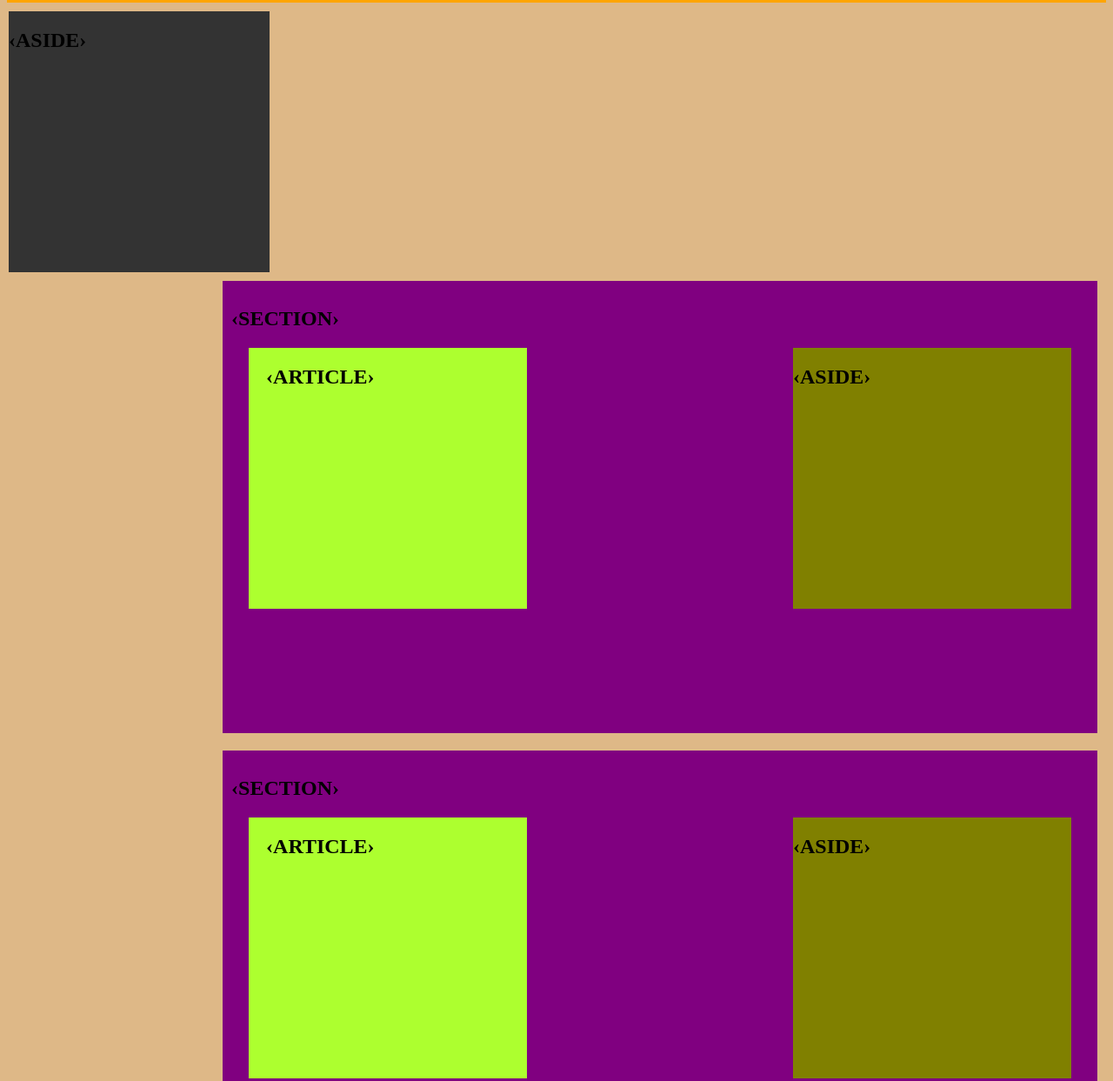
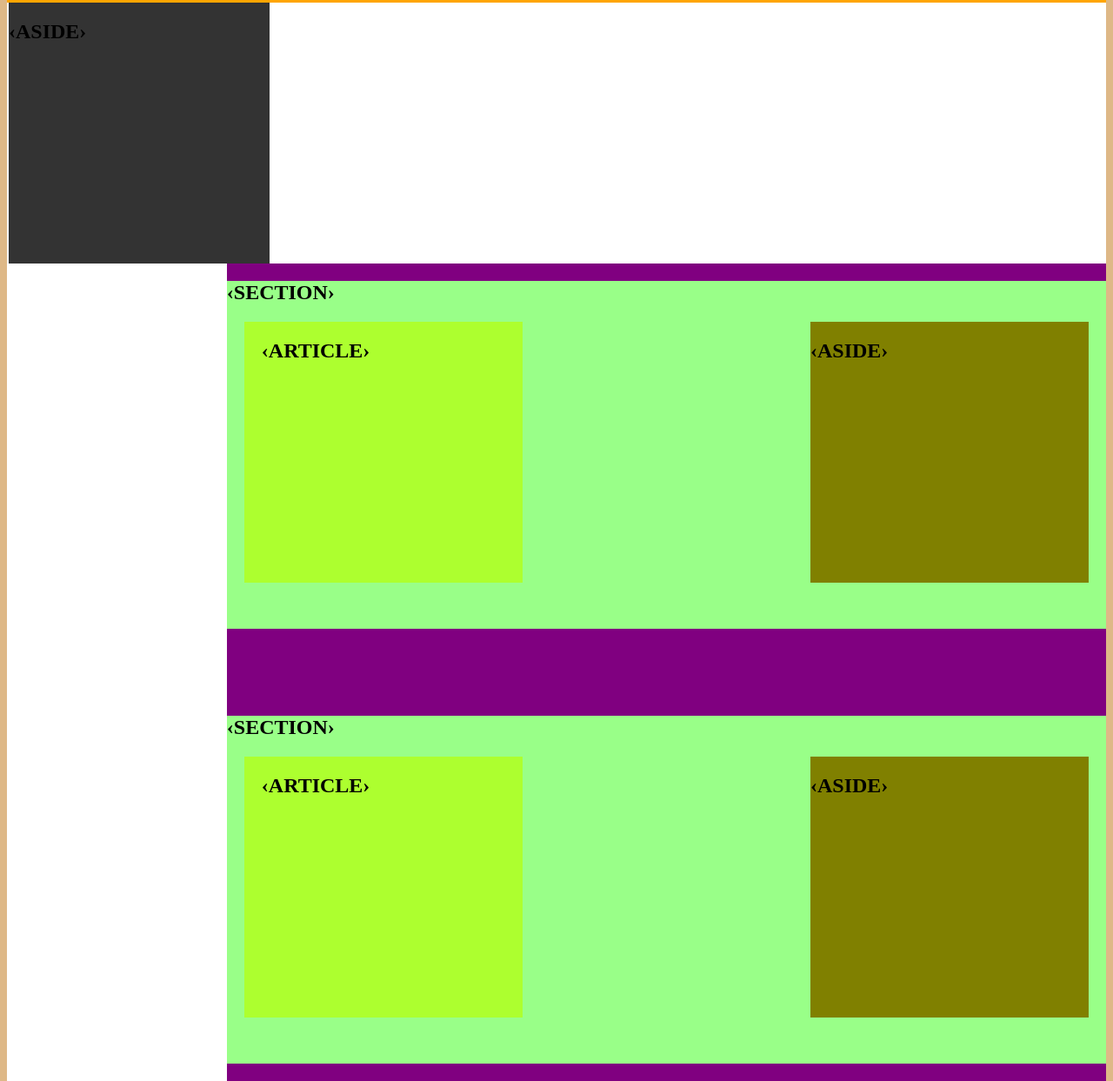
Before and after one commit to moh3424/miniZoning, a plain HTML site: page index.html in a window 1280 px wide. Shown: the part 287-1530 px from the top of the page at 87% size. Drawn offline with Linux system fonts and the light colour scheme.

Commit message:
commit01
com 01

```diff
--- a/index.html
+++ b/index.html
@@ -10,6 +10,9 @@
         <style>
             body{
                 background: burlywood;
+            }
+            .sec{
+                background: white;
             }
             header{
                 background: violet;
@@ -38,10 +41,8 @@
             }
             .fond_gris{
                 background: #333;
-                /* padding-right: 10px; */
-                /* margin-right:5px; */
                 margin-left: 2px;
-                margin-top: 10px;
+                /* margin-top: 10px; */
                 font-weight: 700;
                 height: 300px;
                 width: 300px;
@@ -54,12 +55,17 @@
             }
             .pulpe{
                 background: purple;
-                padding: 10px;
-                margin: 10px;
+                /* padding: 10px; */
+                /* margin: 10px; */
                 float: right;
-                width: 78%;
+                width: 80%;
                 height:500px ;
-                /* display: block; */
+            }
+            .fliot{
+                background: #99FF88;
+                width: 100%;
+                height: 400px;
+
             }
             .olive{
                 background: olive;
@@ -68,10 +74,6 @@
                 height:300px ;
                 width: 300px;
                 float:right;
-                /* clear: both; */
-            }
-            h2{
-                /* text-indent: center; */
             }
             .clear{
                 clear:both;
@@ -84,7 +86,7 @@
             <header>
                <h2>&lsaquo;HAEDER&rsaquo;</h2>
             </header>
-
+            <div class="sec">
                 <nav class="fond_bleu"><!-- la navigation de la page -->
                 <h2> &lsaquo;NAVIGATEUR&rsaquo;</h2>
 
@@ -92,8 +94,8 @@
                 <aside class="fond_gris ">
                     <h2>&lsaquo;ASIDE&rsaquo;</h2>
                 </aside><!--Pour une division sur le côté de la page -->
-            <!-- <div class="clear"></div>         -->
                     <section class="pulpe">
+                        <section class="fliot">
                             <h2>&lsaquo;SECTION&rsaquo;</h2>
                             <article class="vert">
                                 <!-- contenu contextuel -->
@@ -101,18 +103,19 @@
                             </article>
                             <aside class="olive"><h2>&lsaquo;ASIDE&rsaquo;</h2></aside>
                         </section>
-                <!-- <div class="clear"></div> -->
-
+                    </section>
                     <section class="pulpe">
+                        <section class="fliot ajust">
                             <h2>&lsaquo;SECTION&rsaquo;</h2>
                             <article class="vert">
                                     <article><h2>&lsaquo;ARTICLE&rsaquo;</h2></article><!-- contenu contextuel -->
                             </article>
                             <aside class="olive"> <h2>&lsaquo;ASIDE&rsaquo;</h2></aside>
                         </section>
+                    </section>
                     <div class="clear"></div>
                 <footer class="fond_footer"><h2>&lsaquo;FOOTER&rsaquo;</h2></footer> <!--le pied de la page-->
             </div>
-        <!-- fermeture de wrapper -->
+        </div>    <!-- fermeture de wrapper -->
     </body>
 </html>
```
Lines whose indentation alone changed are shown as unchanged.
